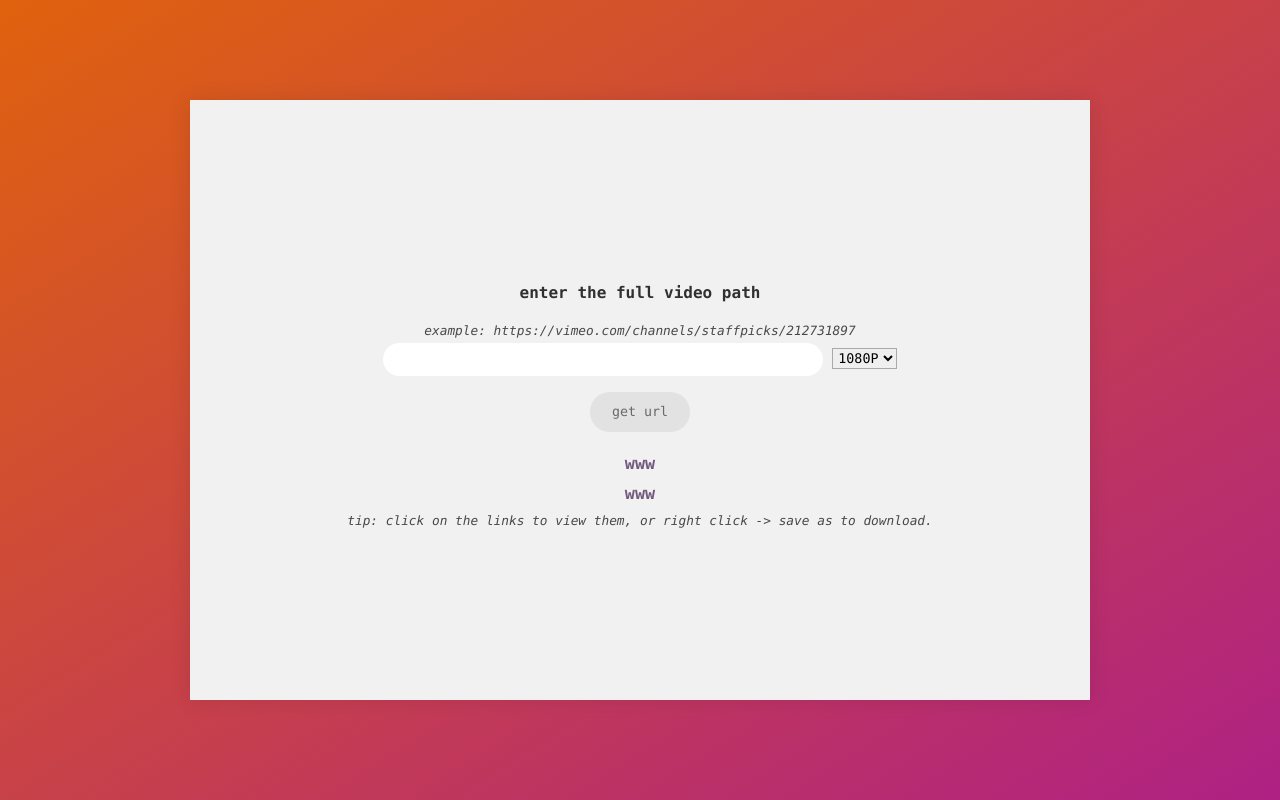
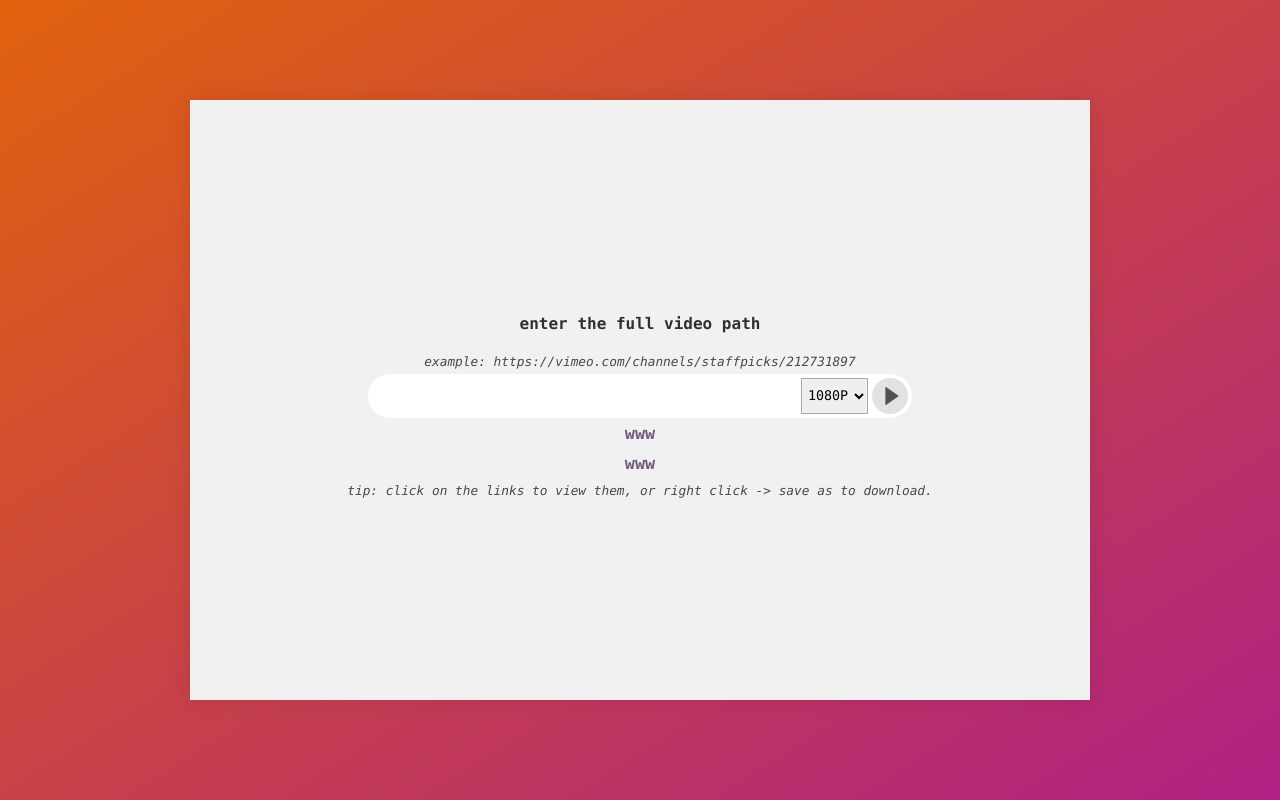
Before and after one commit to 6a/vimeo-ripper, a website: page index.html in a window 1280 px wide. Drawn offline with Linux system fonts and the light colour scheme.

Commit message:
Changing search bar

```diff
--- a/code.js
+++ b/code.js
@@ -2,7 +2,8 @@
 // https://stackoverflow.com/questions/27745/getting-parts-of-a-url-regex
 
 const regex = new RegExp(`^((https?):\/)?\/?(vimeo.com)((\/\\w+)*\/)([0-9]+[^#?\s]+)(.*)?(#[\\w\\-]+)?$`);
-const inputField = document.getElementById("input");
+const inputWrapper = document.getElementById("input-wrapper");
+const inputField = document.getElementById("input-field");
 const button = document.getElementById("button");
 const qualitySelect = document.getElementById("selector");
 
@@ -16,16 +17,16 @@ inputField.addEventListener("input", function (e) {
     var rr = regex.exec(inputField.value);
 
     if (rr && rr.length >= 7 && !isNaN(rr[6])) {
-        inputField.classList.add("regex-good");
-        inputField.classList.remove("regex-bad");
+        inputWrapper.classList.add("regex-good");
+        inputWrapper.classList.remove("regex-bad");
 
         button.disabled  = false;
         button.classList.add("fill-good");
         button.classList.remove("fill-bad");
         currentID = rr[6];
     } else {
-        inputField.classList.add("regex-bad");
-        inputField.classList.remove("regex-good");
+        inputWrapper.classList.add("regex-bad");
+        inputWrapper.classList.remove("regex-good");
 
         button.disabled  = true;
         button.classList.add("fill-bad");
--- a/index.html
+++ b/index.html
@@ -17,17 +17,16 @@
     <div class="app">
         <p class="noselect">enter the full video path</p>
         <h4>example: https://vimeo.com/channels/staffpicks/212731897</h4>
-        <div class="input-section">
-            <input id="input" type="text" class="" spellcheck="false">
+        <div id="input-wrapper" class="input-section">
+            <input id="input-field"  type="text" class="" spellcheck="false">
             <select id="selector">
                 <option value="1920">1080P</option>
                 <option value="1280">720P</option>
                 <option value="960">540P</option>
                 <option value="640">360P</option>
             </select>
+            <button id="button" disabled><img class="go-button" src="./img/play-button.svg" alt=""></button>
         </div>
-
-        <button id="button" disabled>get url</button>
         <a target="_blank" href="" class="inactive-link" id="result-url-anchor"><h5 id="result-url-txt">www</h5></a>
         <a target="_blank" href="" class="inactive-link" id="result-poster-anchor"><h5 id="result-poster-txt">www</h5></a>
         <h4>tip: click on the links to view them, or right click -> save as to download.</h4>
--- a/style.css
+++ b/style.css
@@ -43,26 +43,36 @@ body {
 }
 
 .app input {
+
+    text-align: center;
+    outline: none;
+    border: none;
+    line-height: 2em;
+    font-family: Consolas, 'Courier New', 'Lucida Console', monospace;
+    flex: 1;
+    margin: 0 20px;
+}
+
+.input-section {
     width: 60%;
     text-align: center;
     border-radius: 1000px;
-    outline: none;
-    line-height: 2em;
-    font-family: Consolas, 'Courier New', 'Lucida Console', monospace;
-    border: none;
     border: 2px solid rgba(97, 223, 154, 0);
-}
-
-.input-section {
-    width: 80%;
-    text-align: center;
+    background-color: white;
+    height: 40px;
+    display: flex;
+    justify-content: flex-end;
+    align-items: center;
+    overflow: hidden;
 }
 
 .app select {
     outline: none;
-    padding: 1px;
+    padding: 2px;
     font-family: Consolas, 'Courier New', 'Lucida Console', monospace;
     border: 1px solid rgb(169, 169, 169);
+    height: 36px;
+    margin: 2px;
 }
 
 .app select:hover {
@@ -72,13 +82,21 @@ body {
 .app button {
     border: none;
     outline: none;
-    margin: 16px 0;
-    padding: 10px;
-    line-height: 1.5em;
+    margin: 2px 2px;
+    height: 36px;
+    width: 36px;
     border-radius: 1000px;
-    min-width: 100px;
     color: rgba(75, 75, 75, 0.8);
     font-family: Consolas, 'Courier New', 'Lucida Console', monospace;
+    display: flex;
+    justify-content: center;
+    align-items: center;
+}
+
+.go-button {
+    height: 18px;
+    width: 18px;
+    margin-left: 3px;
 }
 
 .app button:disabled {
```
Also changed, not shown: img/play-button.svg (added).
